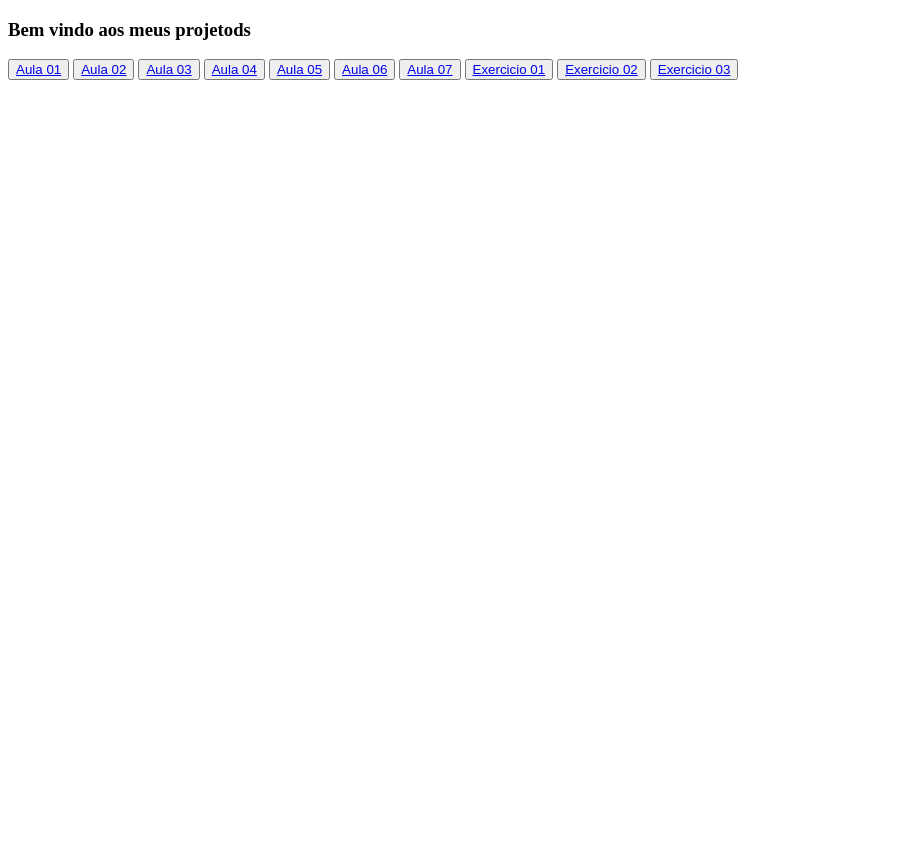
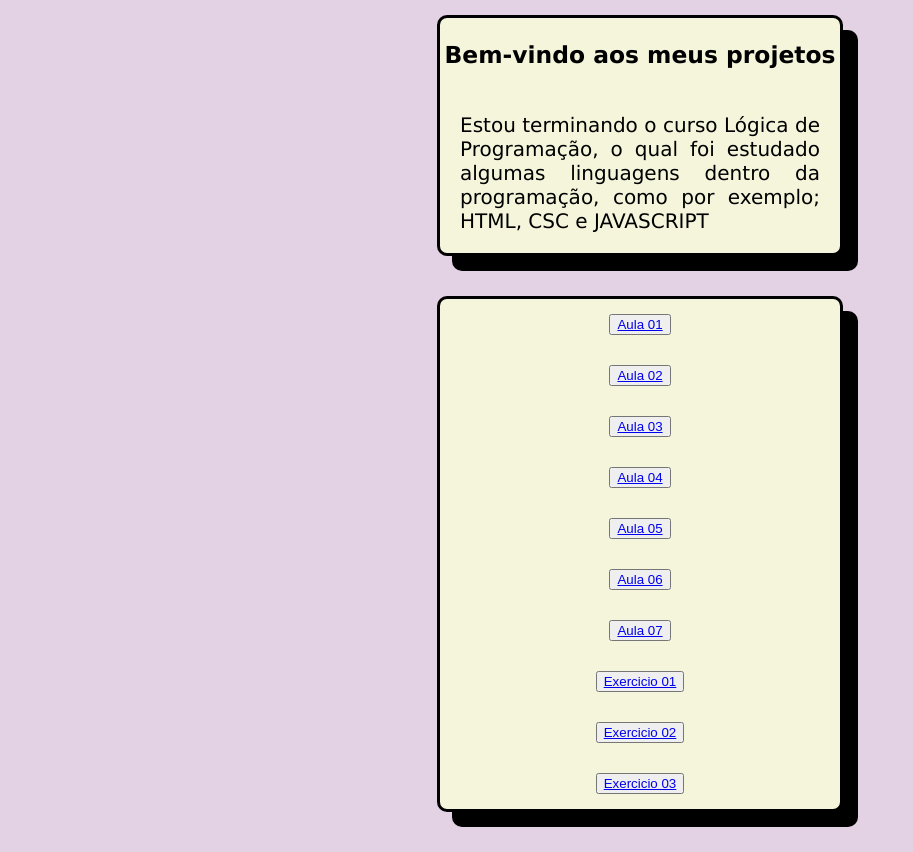
Before and after one commit to Maria-das-dores/projeto, a plain HTML site: page index.html in a window 1280 px wide. Shown: the whole page, without its empty margins (0-913 px from the left). Before the commit the page ends 800 px from the top, so only its background shows below. Drawn offline with Linux system fonts and the light colour scheme.

Commit message:
Update index.html
Estilizamos o nosso projeto, deixando ele com uma visão mais acolhedora.

```diff
--- a/index.html
+++ b/index.html
@@ -1,12 +1,51 @@
+
 <!DOCTYPE html>
 <html>
 <head>
 	<meta charset="utf-8">
 	<meta name="viewport" content="width=device-width, initial-scale=1">
 	<title>Pagina inicial</title>
+    <style>
+        body {
+            background-color: rgba(216, 191, 216, 0.7);
+        }
+
+        div {
+            display: flex;
+            align-items: center;
+            justify-content: center;
+            flex-direction: column;
+            margin: 0 auto;
+            border: 3px  solid black;
+            border-radius: 10px;
+            width: 400px;
+            margin-bottom:  40px;
+            margin-top:  15px;
+            font-family: verdana;
+            font-size: 20px;
+            text-align: center;
+            background-color: beige;
+            box-shadow: 15px 15px;
+        }
+
+        p {
+            text-align: justify;
+            margin-left: 20px;
+            margin-right: 20px;
+        }
+
+        button {
+            margin-top: 15px;
+            margin-bottom: 15px;
+        }
+    </style>
 </head>
 <body>
-    <h3>Bem vindo aos meus projetods</h3>
+    <div>
+    <h3>Bem-vindo aos meus projetos</h3>
+    <p> Estou terminando o curso Lógica de Programação, o qual foi estudado algumas linguagens dentro da programação, como por exemplo; HTML, CSC e JAVASCRIPT </p>
+    </div>
+    <div>
     <button><a href="exemplo1.html">Aula 01 </a> </button>
     <button><a href="exemplo2.html">Aula 02 </a> </button>
     <button><a href="exemplo3.html">Aula 03 </a> </button>
@@ -17,7 +56,6 @@
     <button><a href="Exercicio1.html">Exercicio 01 </a> </button>
     <button><a href="exercício2.html">Exercicio 02 </a> </button>
     <button><a href="Exercicio3.html">Exercicio 03 </a> </button>
-
-
+</div>
 </body>
 </html>
```
